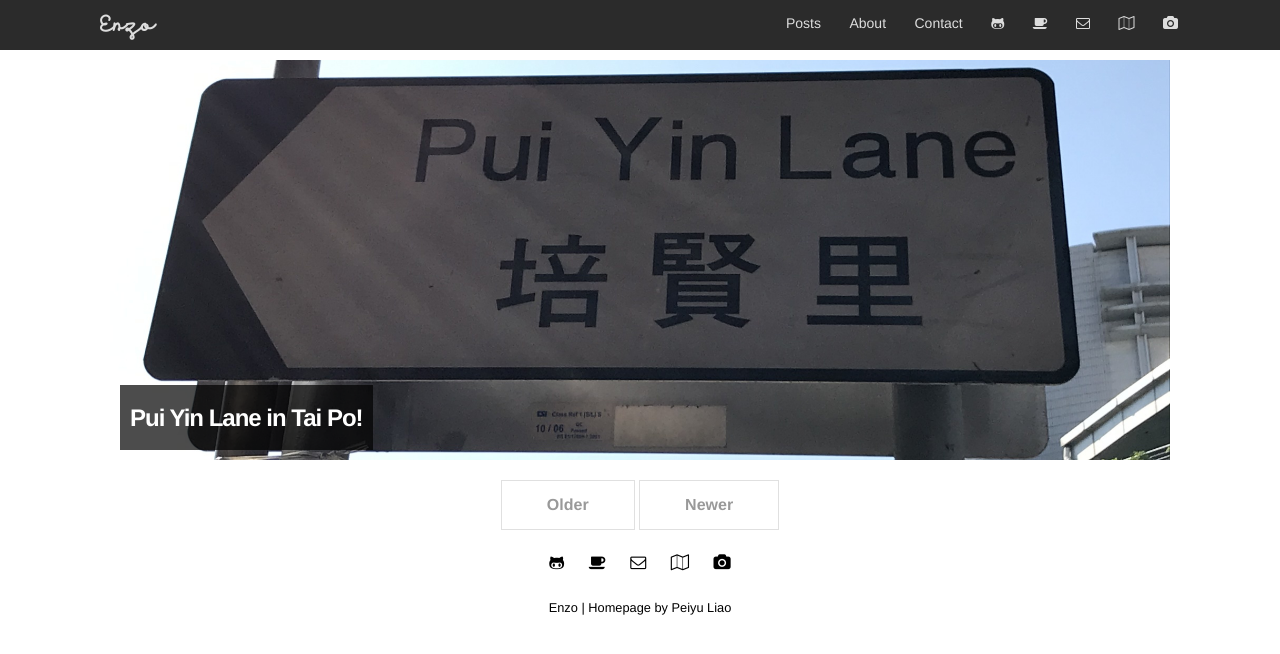
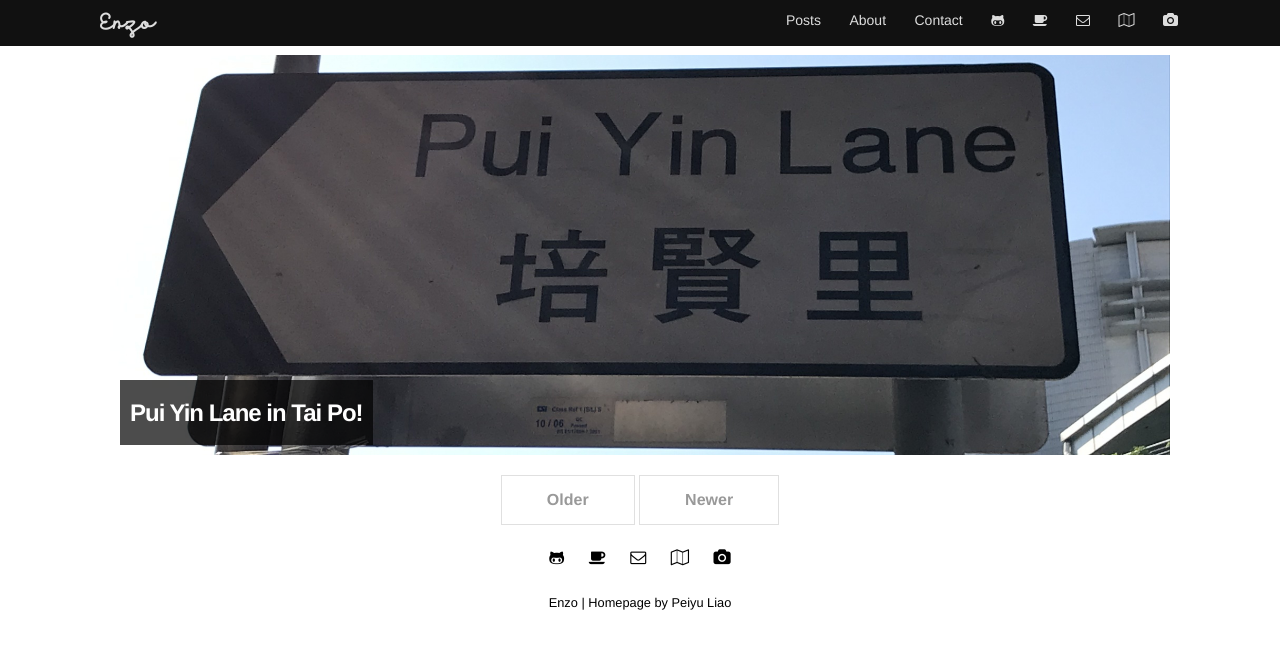
Before and after one commit to enzoleo/enzoleo.github.io, a Jekyll site: the page built from index.html, in a window 1280 px wide. Shown: the top 654 px of the page. Built offline with Jekyll 4.4.1, drawn with Linux system fonts in a browser that asks for light colours; nearby versions of some CDN libraries; the list of posts is cut into pages by our own code.

Commit message:
Fix dropdown menu rendering bugs in localhost

```diff
--- a/assets/css/_sass/_default.scss
+++ b/assets/css/_sass/_default.scss
@@ -9,10 +9,9 @@
   background: $navbar-backgound;
   // Do not render box shadow in black navigation bar.
   // box-shadow: 0 5px 6px -6px #bbb;
-  z-index: 100;
-  vertical-align: baseline;
-  overflow: hidden;
+  vertical-align: middle;
   position: fixed;
+  z-index: 999;
 }
 .container-nav {
   width: $container-nav-width;
--- a/assets/css/_sass/_header.scss
+++ b/assets/css/_sass/_header.scss
@@ -1,13 +1,14 @@
 .site-header {
-  min-height: 45px;
+  min-height: $header-thickness;
   width: $container-width;
 }
 @media (max-width: $container-width) {
   .site-header {
-    min-height: 45px;
-    width: 95vw;
+    min-height: $header-thickness;
+    width: $container-width;
     background: $navbar-backgound;
     color: $navbar-textcolor;
+    position: fixed;
   }
 }
 .site-header a {
@@ -19,7 +20,7 @@
 .site-title {
   font-size: 26px;
   font-weight: 400;
-  line-height: 45px;
+  line-height: $header-thickness;
   margin-bottom: 0;
   margin-top: 0;
   padding-left: 10px;
@@ -34,7 +35,7 @@
   display: inline-block;
 }
 nav a:hover {
-  background: #2b2b2b;
+  background: $navbar-backgound;
   color: white;
 }
 
@@ -60,9 +61,9 @@ nav a:hover {
   .dropbtn {
     background: $navbar-backgound;
     color: $navbar-textcolor;
-      padding: 16px;
-      margin-top: 4px;
-      font-size: 16px;
+    padding: 14px;
+    margin-top: 0px;
+    font-size: 14px;
     border: none;
     cursor: pointer;
   }
@@ -73,24 +74,26 @@ nav a:hover {
   .dropdown-content {
     display: none;
     position: absolute;
-      background-color: #f9f9f9;
+    background-color: $navbar-backgound;// $navbar-backgound;
+    color: $navbar-textcolor;
     min-width: 160px;
     box-shadow: 0px 8px 16px 0px rgba(0,0,0,0.2);
-      z-index: 1;
   }
   .dropdown-content a {
-      color: black;
-      padding: 12px 16px;
+    color: $navbar-textcolor;
+    padding: 10px 14px;
     text-decoration: none;
     display: block;
   }
   .dropdown-content a:hover {
-    background-color: #f1f1f1
+    background: $navbar-backgound;
+    color: white
   }
   .dropdown:hover .dropdown-content {
     display: block;
   }
   .dropdown:hover .dropbtn {
-      background-color: #f1f1f1;
+    background: $navbar-backgound;
+    color: white;
   }
 }
--- a/assets/css/_sass/_home.scss
+++ b/assets/css/_sass/_home.scss
@@ -5,6 +5,7 @@
   background-repeat: no-repeat;
   background-size: cover;
   position: relative;
+  //z-index: 0;
 }
 .featured-posts h2 {
   bottom: 0;
--- a/assets/css/main.scss
+++ b/assets/css/main.scss
@@ -15,7 +15,7 @@ $body-font-family: 'Helvetica', sans-serif;
 $code-font-family: "Source Code Pro", monospace;
 
 /* Black navbar */
-$navbar-backgound: #2b2b2b;
+$navbar-backgound: #111111;
 $navbar-textcolor: #dddddd;
 
 $brand-color: black;
@@ -27,6 +27,6 @@ $tablet-width: 600px;
 
 $phone-width: 480px;
 
-$header-thickness: 45px;
+$header-thickness: 40px;
 
 @import "_sass/-sections-dir";
```
Lines whose indentation alone changed are shown as unchanged.
